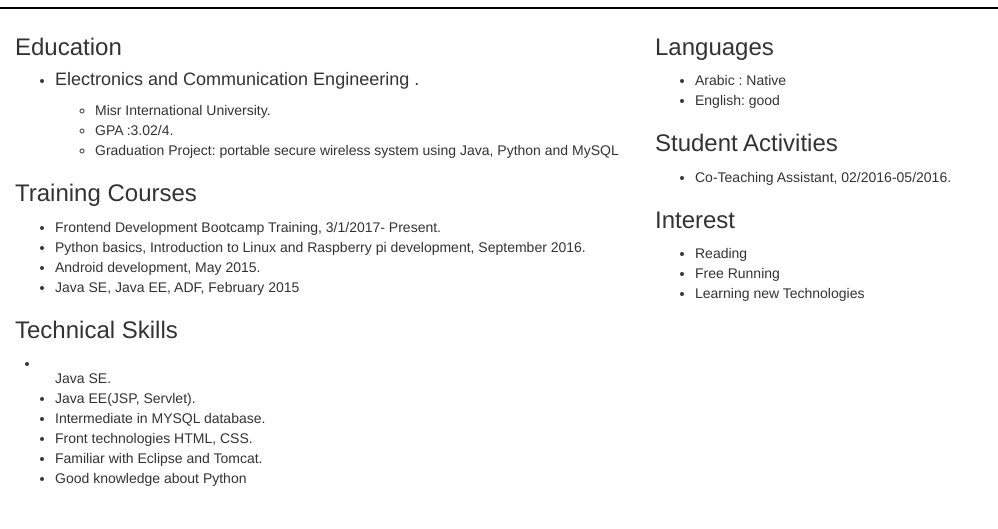
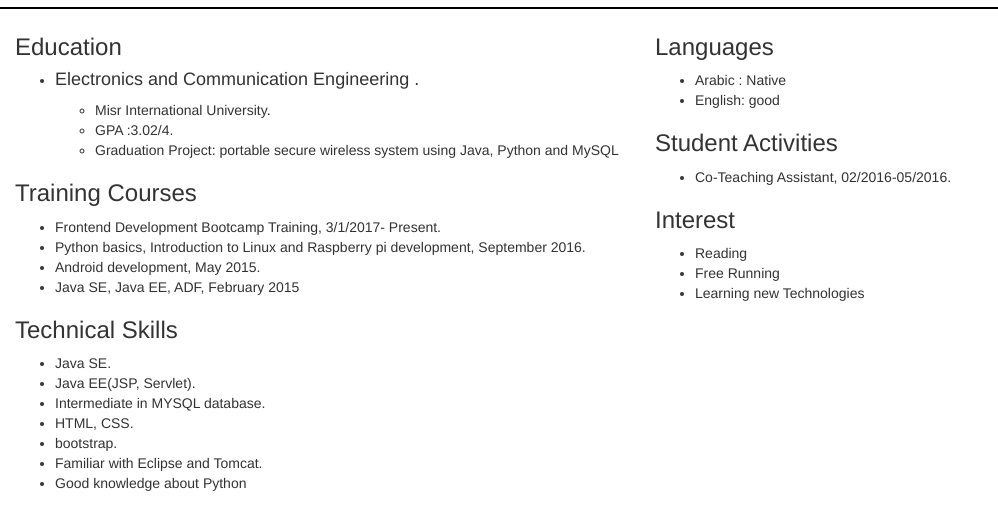
Before and after one commit to Mohamed-Shahin/geekfactory-frontend, a plain HTML site: page assignments/resume-bootstrap/Resume-v2.html in a window 1280 px wide. Shown: the part 183-712 px from the top of the page, without its empty margins (0-998 px from the left). Drawn offline with Linux system fonts and the light colour scheme.

Commit message:
final edit of the html file

```diff
--- a/assignments/resume-bootstrap/Resume-v2.html
+++ b/assignments/resume-bootstrap/Resume-v2.html
@@ -58,7 +58,7 @@
 
                 <img class="col-md-4 hidden-sm hidden-xs img-circle" alt="my-photo" src="images/resume-image.png" />
 
-                <div class="col-md-4 col-sm-6 col-xs-12 ">
+                <div class="col-md-4 col-sm-6 col-xs-12 " style="margin: auto;">
                     <h3> Mail: mohatcairo@gmail.com </h3>
                     <h3>Mobile: (+20) 01280305276 </h3>
                     <h3>20 Mahmoud Ghoniem St. Nasr City – Cairo. </h3>
@@ -113,9 +113,8 @@
                     <section>
                         <h3 align="left"> Technical Skills</h3>
                         <ul>
-                            <li class="row">
-
-                                <div class="col-md-2"> Java SE. </div>
+                            <li>
+                                Java SE.
                             </li>
                             <li>
                                 Java EE(JSP, Servlet).
@@ -124,7 +123,10 @@
                                 Intermediate in MYSQL database.
                             </li>
                             <li>
-                                Front technologies HTML, CSS.
+                                HTML, CSS.
+                            </li>
+                            <li>
+                                bootstrap.
                             </li>
                             <li>
                                 Familiar with Eclipse and Tomcat.
```
